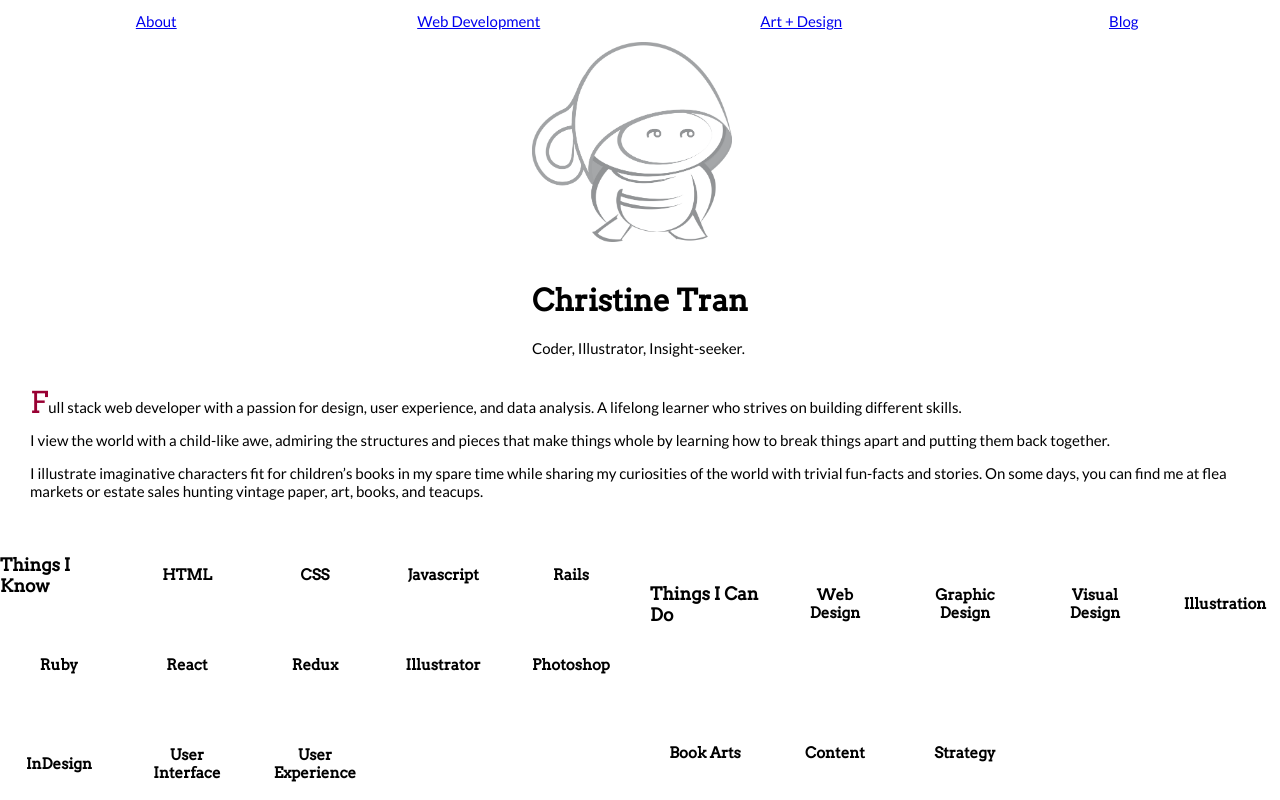
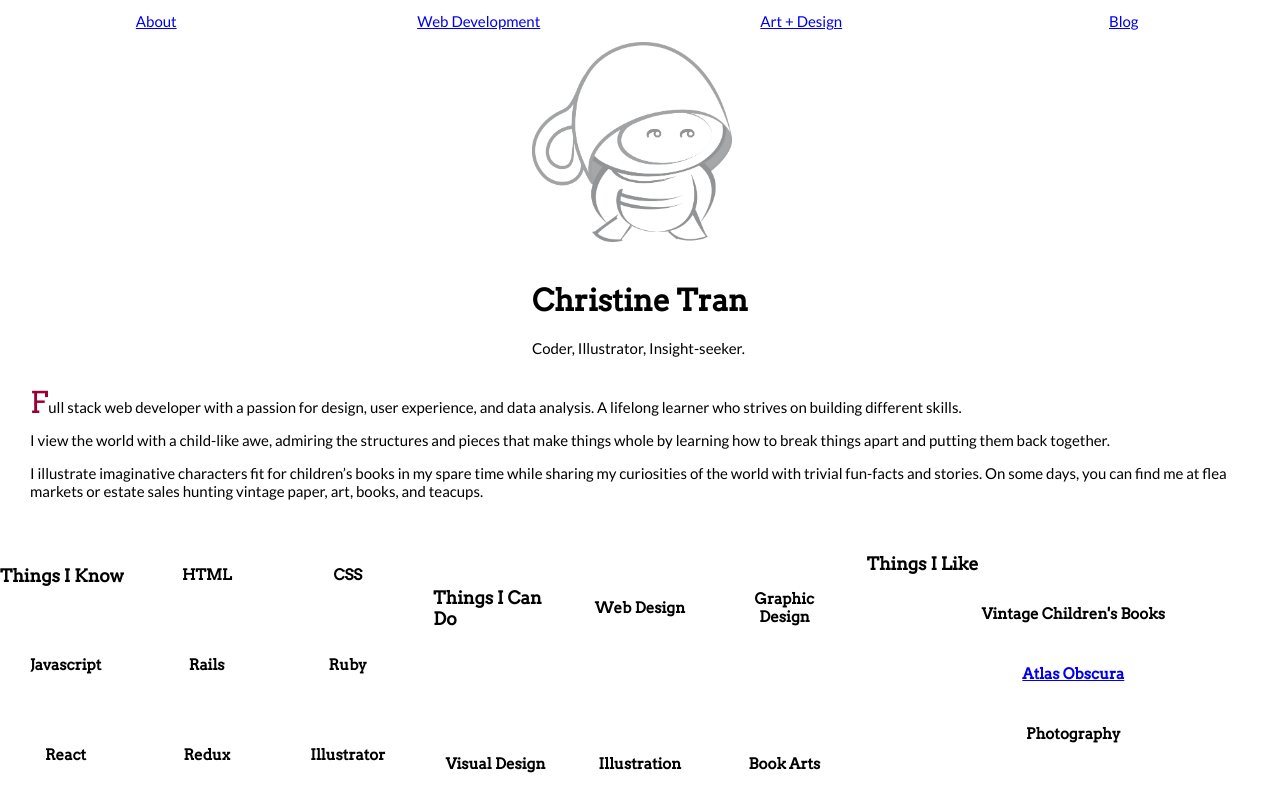
Before and after one commit to christinetran825/tofukid-website, a React (Create React App) app: page / in a window 1280 px wide. Shown: the top 800 px of the page. Built offline with nearby package versions, Linux system fonts and the light colour scheme.

Commit message:
updated things I can do and added Things I like

```diff
--- a/src/components/About.js
+++ b/src/components/About.js
@@ -41,8 +41,14 @@ class About extends Component {
             <h4 className="experience">Visual Design</h4>
             <h4 className="experience">Illustration</h4>
             <h4 className="experience">Book Arts</h4>
-            <h4 className="experience">Content</h4>
-            <h4 className="experience">Strategy</h4>
+            <h4 className="experience">Content Strategy</h4>
+          </div>
+
+          <div className="things-like">
+            <h3>Things I Like</h3>
+            <h4 className="experience">Vintage Children's Books</h4>
+            <h4 className="experience"><a href="https://www.atlasobscura.com/">Atlas Obscura</a></h4>
+            <h4 className="experience">Photography</h4>
           </div>
         </section>
       </div>
```
